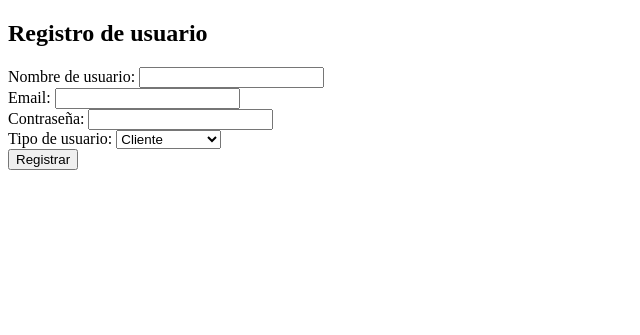
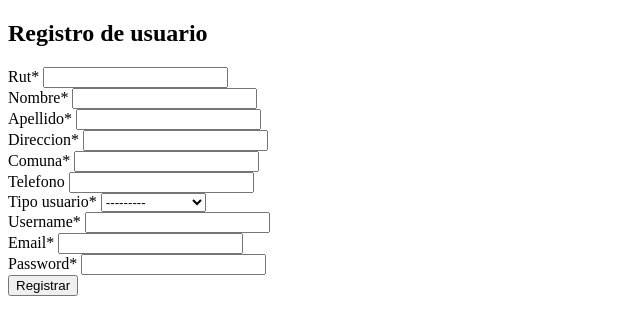
Before and after one commit to RoaStack/Serviexpress, a Django app: page /usuarios/registro/ in a window 1280 px wide. Shown: the part 26-361 px from the top of the page, without its empty margins (0-640 px from the left). Run offline with Django 5.2, Linux system fonts and the light colour scheme; some libraries are stand-ins or nearby versions.

Commit message:
ajuste de modelo usuarios

```diff
--- /dev/null
+++ b/usuarios/forms.py
@@ -0,0 +1,36 @@
+from django import forms
+from django.contrib.auth.models import User, Group
+from .models import Usuario
+
+class RegistroUsuarioForm(forms.ModelForm):
+    username = forms.CharField(max_length=150)
+    email = forms.EmailField(required=True)
+    password = forms.CharField(widget=forms.PasswordInput)
+
+    class Meta:
+        model = Usuario
+        fields = ['rut', 'nombre', 'apellido', 'direccion', 'comuna', 'telefono', 'tipo_usuario']
+
+    def save(self, commit=True):
+        user = User.objects.create_user(
+            username=self.cleaned_data['username'],
+            email=self.cleaned_data['email'],
+            password=self.cleaned_data['password']
+        )
+        usuario = super().save(commit=False)
+        usuario.user = user
+        if commit:
+            usuario.save()
+
+        # 🔄 Asignar grupo según tipo_usuario
+        grupos_por_tipo = {
+            'ADMIN': 'Administradores',
+            'MECANICO': 'Mecanicos',
+            'CLIENTE': 'Clientes'
+        }
+        tipo = usuario.tipo_usuario.upper()
+        nombre_grupo = grupos_por_tipo.get(tipo)
+        if nombre_grupo:
+            grupo, _ = Group.objects.get_or_create(name=nombre_grupo)
+            user.groups.add(grupo)
+        return usuario
--- a/usuarios/models.py
+++ b/usuarios/models.py
@@ -1,17 +1,47 @@
 from django.db import models
-from django.contrib.auth.models import User
+from django.contrib.auth.models import User, Group
+from django.db.models.signals import post_save
+from django.dispatch import receiver
 
 class Usuario(models.Model):
-    TIPOS = [
+    TIPOS_USUARIO = [
         ('ADMIN', 'Administrador'),
         ('MECANICO', 'Mecánico'),
         ('CLIENTE', 'Cliente'),
     ]
+
     user = models.OneToOneField(User, on_delete=models.CASCADE)
-    tipo_usuario = models.CharField(max_length=10, choices=TIPOS)
-    telefono = models.CharField(max_length=20, blank=True)
-    direccion = models.CharField(max_length=150, blank=True)
-    comuna = models.CharField(max_length=100, blank=True)
+    tipo_usuario = models.CharField(max_length=10, choices=TIPOS_USUARIO)
+
+    # Campos adicionales
+    rut = models.CharField(max_length=12, unique=True)
+    nombre = models.CharField(max_length=100)
+    apellido = models.CharField(max_length=100)
+    direccion = models.CharField(max_length=150)
+    comuna = models.CharField(max_length=100)
+    telefono = models.CharField(max_length=20, blank=True, null=True)
 
     def __str__(self):
-        return f"{self.user.username} ({self.get_tipo_usuario_display()})"
+        return f"{self.nombre} {self.apellido} ({self.get_tipo_usuario_display()})"
+
+@receiver(post_save, sender=Usuario)
+def asignar_grupo_automatico(sender, instance, created, **kwargs):
+    if not instance.user:
+        return
+
+    grupos_por_tipo = {
+        'ADMIN': 'Administradores',
+        'MECANICO': 'Mecanicos',
+        'CLIENTE': 'Clientes',
+    }
+
+    tipo = instance.tipo_usuario.upper()
+    nombre_grupo = grupos_por_tipo.get(tipo)
+
+    if nombre_grupo:
+        grupo, _ = Group.objects.get_or_create(name=nombre_grupo)
+
+        # Evita limpiar y reasignar si ya está en el grupo correcto
+        if not instance.user.groups.filter(name=nombre_grupo).exists():
+            instance.user.groups.clear()
+            instance.user.groups.add(grupo)
--- a/usuarios/templates/usuarios/registro.html
+++ b/usuarios/templates/usuarios/registro.html
@@ -1,20 +1,12 @@
 {% extends 'base.html' %}
+{% load crispy_forms_tags %}
 {% block content %}
-<h2>Registro de usuario</h2>
-<form method="POST">
-  {% csrf_token %}
-  <label>Nombre de usuario:</label>
-  <input type="text" name="username" required><br>
-  <label>Email:</label>
-  <input type="email" name="email"><br>
-  <label>Contraseña:</label>
-  <input type="password" name="password" required><br>
-  <label>Tipo de usuario:</label>
-  <select name="tipo_usuario">
-    <option value="CLIENTE">Cliente</option>
-    <option value="MECANICO">Mecánico</option>
-    <option value="ADMIN">Administrador</option>
-  </select><br>
-  <button type="submit">Registrar</button>
-</form>
+<div class="container mt-4">
+  <h2>Registro de usuario</h2>
+  <form method="POST">
+    {% csrf_token %}
+    {{ form|crispy }}
+    <button type="submit" class="btn btn-primary mt-3">Registrar</button>
+  </form>
+</div>
 {% endblock %}
--- a/usuarios/views.py
+++ b/usuarios/views.py
@@ -1,35 +1,27 @@
-# usuarios/views.py
 from django.shortcuts import render, redirect
 from django.contrib.auth import login, logout, authenticate
 from django.contrib import messages
 from django.contrib.auth.decorators import login_required
-from django.contrib.auth.models import Group
 from django.contrib.auth.forms import AuthenticationForm
-from django.contrib.auth.models import User
-from .models import Usuario
+from .forms import RegistroUsuarioForm  # ✅ Importamos el formulario
 
-# Registro de usuarios
+# 🧩 Registro de usuarios (ahora usando el formulario)
 def registro_usuario(request):
     if request.method == 'POST':
-        username = request.POST['username']
-        email = request.POST['email']
-        password = request.POST['password']
-        tipo_usuario = request.POST['tipo_usuario']
+        form = RegistroUsuarioForm(request.POST)
+        if form.is_valid():
+            form.save()  # ✅ El form ya crea el User, Usuario y asigna grupo
+            messages.success(request, 'Usuario registrado correctamente.')
+            return redirect('login_usuario')
+        else:
+            messages.error(request, 'Por favor corrige los errores del formulario.')
+    else:
+        form = RegistroUsuarioForm()  # Render inicial vacío
 
-        # Crear el usuario base de Django
-        user = User.objects.create_user(username=username, email=email, password=password)
-        usuario = Usuario.objects.create(user=user, tipo_usuario=tipo_usuario)
+    return render(request, 'usuarios/registro.html', {'form': form})
 
-        # Asignar grupo según tipo de usuario
-        grupo = Group.objects.get(name=tipo_usuario.capitalize() + 's')  # Ej: Clientes, Mecanicos
-        user.groups.add(grupo)
 
-        messages.success(request, f'Usuario {username} registrado correctamente')
-        return redirect('login_usuario')
-
-    return render(request, 'usuarios/registro.html')
-
-# Login
+# 🔐 Login
 def login_usuario(request):
     if request.method == 'POST':
         form = AuthenticationForm(request, data=request.POST)
@@ -42,16 +34,17 @@ def login_usuario(request):
                 messages.success(request, f'Bienvenido {user.username}')
                 return redirect('home')
             else:
-                messages.error(request, 'Usuario o contraseña incorrectos')
+                messages.error(request, 'Usuario o contraseña incorrectos.')
         else:
-            messages.error(request, 'Datos inválidos')
+            messages.error(request, 'Datos inválidos.')
     else:
         form = AuthenticationForm()
     return render(request, 'usuarios/login.html', {'form': form})
 
-# Logout
+
+# 🚪 Logout
 @login_required
 def logout_usuario(request):
     logout(request)
-    messages.info(request, 'Sesión cerrada correctamente')
+    messages.info(request, 'Sesión cerrada correctamente.')
     return redirect('login_usuario')
```
Also changed, not shown: usuarios/migrations/0002_usuario_apellido_usuario_nombre_usuario_rut_and_more.py (added).
